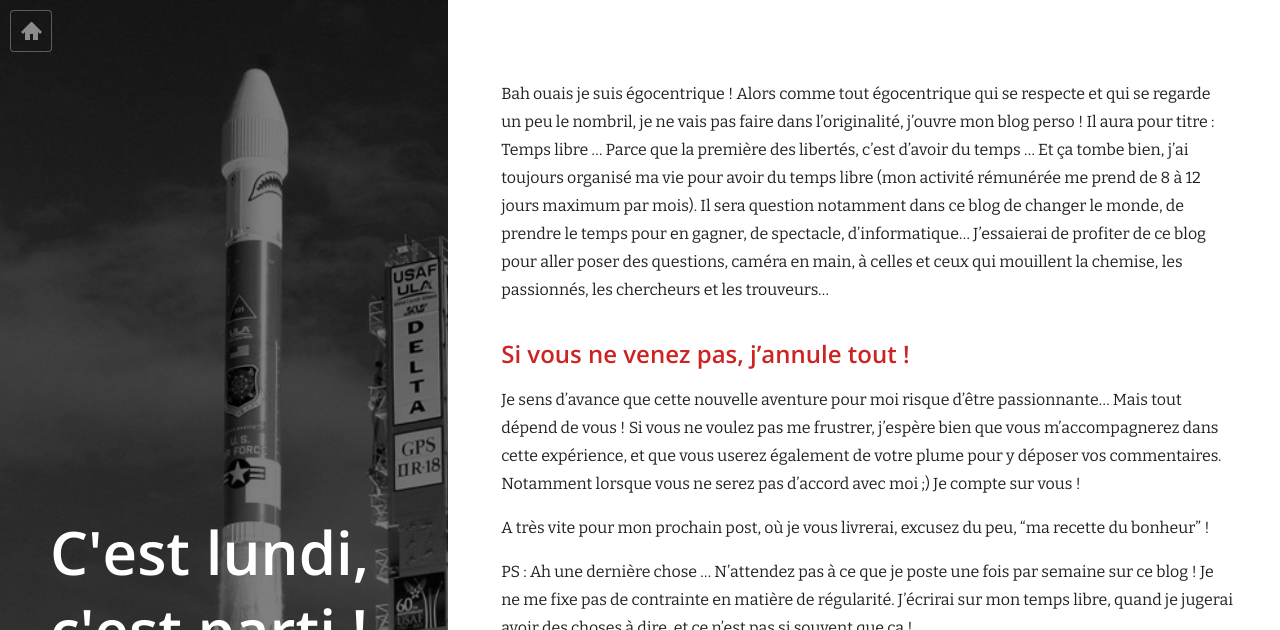
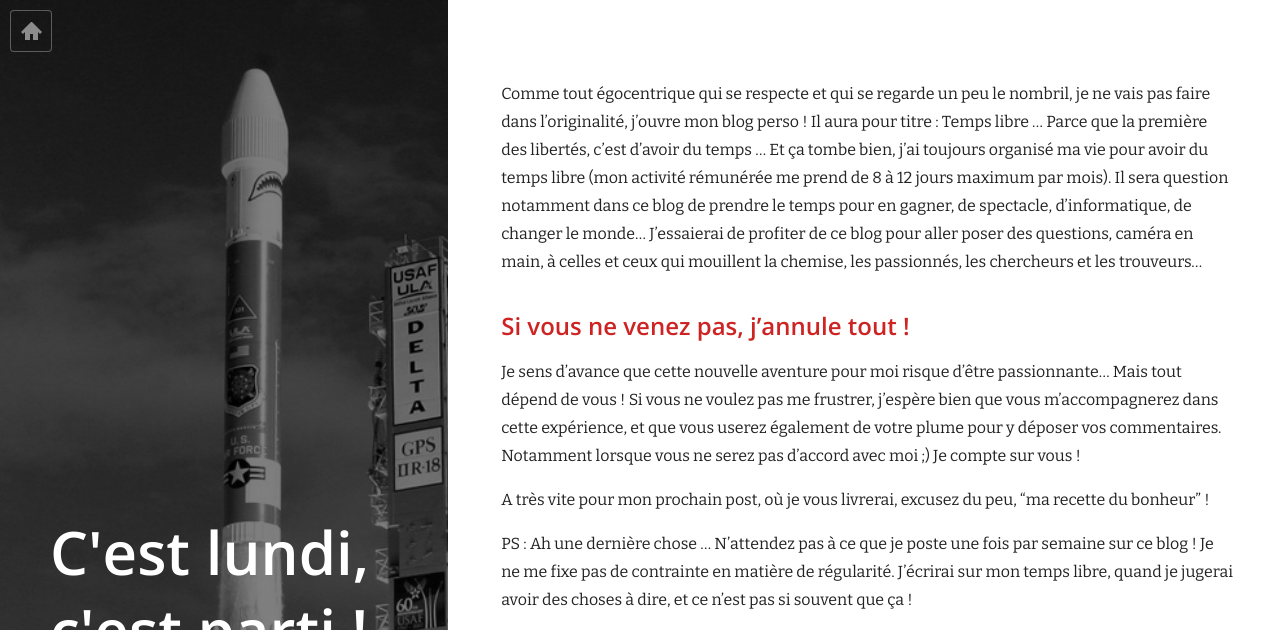
Before and after one commit to krichtof/krichtof.github.io, a Jekyll site: the page built from _posts/2015-03-28-le-temps-du-blog.md, in a window 1280 px wide. Shown: the top 630 px of the page. Built offline with Jekyll 4.4.1, drawn with Linux system fonts in a browser that asks for light colours; nearby versions of some CDN libraries; Markdown is read by kramdown in place of the engine named in the settings; comment, search, counter and statistics services are not loaded; grey boxes are pictures that could not be loaded.

Commit message:
change kismar pic in about, add comments to post

```diff
--- a/_posts/2015-03-28-le-temps-du-blog.md
+++ b/_posts/2015-03-28-le-temps-du-blog.md
@@ -4,10 +4,10 @@
 date: 2015-03-28
 categories: libre
 featured_image: /images/launch.jpg
-comments: false
+comments: true
 ---
 
-Bah ouais je suis égocentrique ! Alors comme tout égocentrique qui se respecte et qui se regarde un peu le nombril, je ne vais pas faire dans l'originalité, j'ouvre mon blog perso ! Il aura pour titre : *Temps libre* ... Parce que la première des libertés, c'est d'avoir du temps ... Et ça tombe bien, j'ai toujours organisé ma vie pour avoir du temps libre (mon activité rémunérée me prend de 8 à 12 jours maximum par mois). Il sera question notamment dans ce blog de changer le monde, de prendre le temps pour en gagner, de spectacle, d'informatique... J'essaierai de profiter de ce blog pour aller poser des questions, caméra en main,  à celles et ceux qui mouillent la chemise, les passionnés, les chercheurs et les trouveurs...
+Comme tout égocentrique qui se respecte et qui se regarde un peu le nombril, je ne vais pas faire dans l'originalité, j'ouvre mon blog perso ! Il aura pour titre : *Temps libre* ... Parce que la première des libertés, c'est d'avoir du temps ... Et ça tombe bien, j'ai toujours organisé ma vie pour avoir du temps libre (mon activité rémunérée me prend de 8 à 12 jours maximum par mois). Il sera question notamment dans ce blog de prendre le temps pour en gagner, de spectacle, d'informatique, de changer le monde... J'essaierai de profiter de ce blog pour aller poser des questions, caméra en main,  à celles et ceux qui mouillent la chemise, les passionnés, les chercheurs et les trouveurs...
 
 ## Si vous ne venez pas, j'annule tout !
 
```
Also changed, not shown: about.md (+2 -0 lines), images/chanteurskismar.jpg (added).
